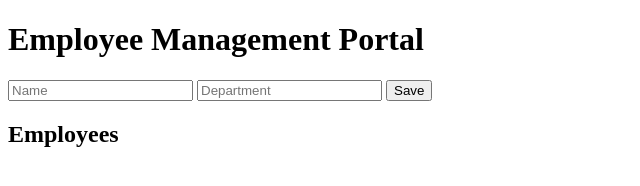
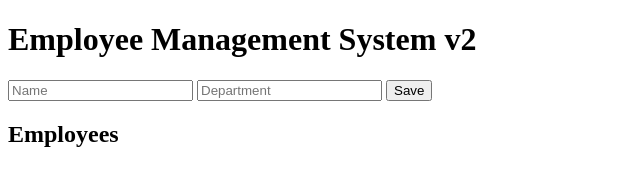
Before and after one commit to VigneshSMC/employee-app, a plain HTML site: page frontend/index.html in a window 1280 px wide. Shown: the whole page, without its empty margins (0-640 px from the left). Drawn offline with Linux system fonts and the light colour scheme; no server answers.

Commit message:
index file title update

```diff
--- a/frontend/index.html
+++ b/frontend/index.html
@@ -5,7 +5,7 @@
 </head>
 <body>
 
-<h1>Employee Management Portal</h1>
+<h1>Employee Management System v2</h1>
 
 <input id="name" placeholder="Name">
 
```
